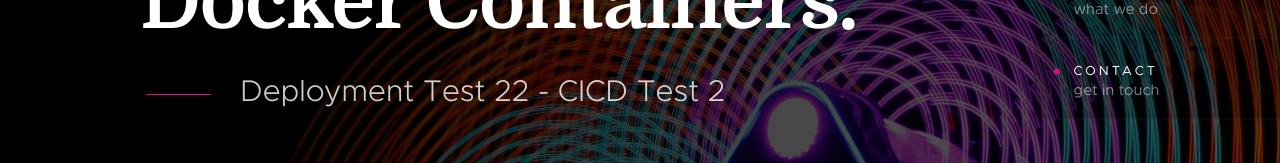
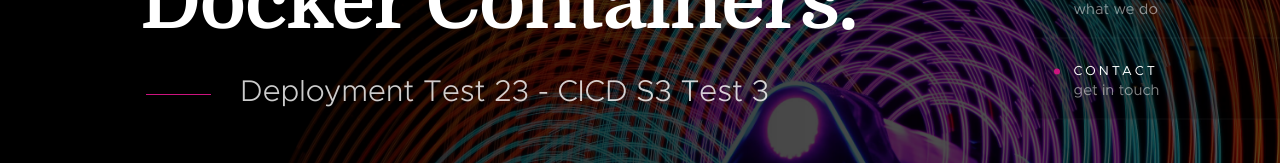
Before and after one commit to seankbeard/docker-sample, a plain HTML site: page webdemo/index.html in a window 1280 px wide. Shown: the part 403-566 px from the top of the page. Drawn offline with Linux system fonts and the light colour scheme; files whose address does not match are found by name.

Commit message:
codepipeline deployment test

```diff
--- a/webdemo/index.html
+++ b/webdemo/index.html
@@ -98,7 +98,7 @@
                 </h1>
 
                 <p>
-                Deployment Test 22 - CICD Test 2
+                Deployment Test 23 - CICD S3 Test 3
                 </p>
             </div> <!-- end home-content__main -->
 
```
Also changed, not shown: deployment.txt, 1 other file.
